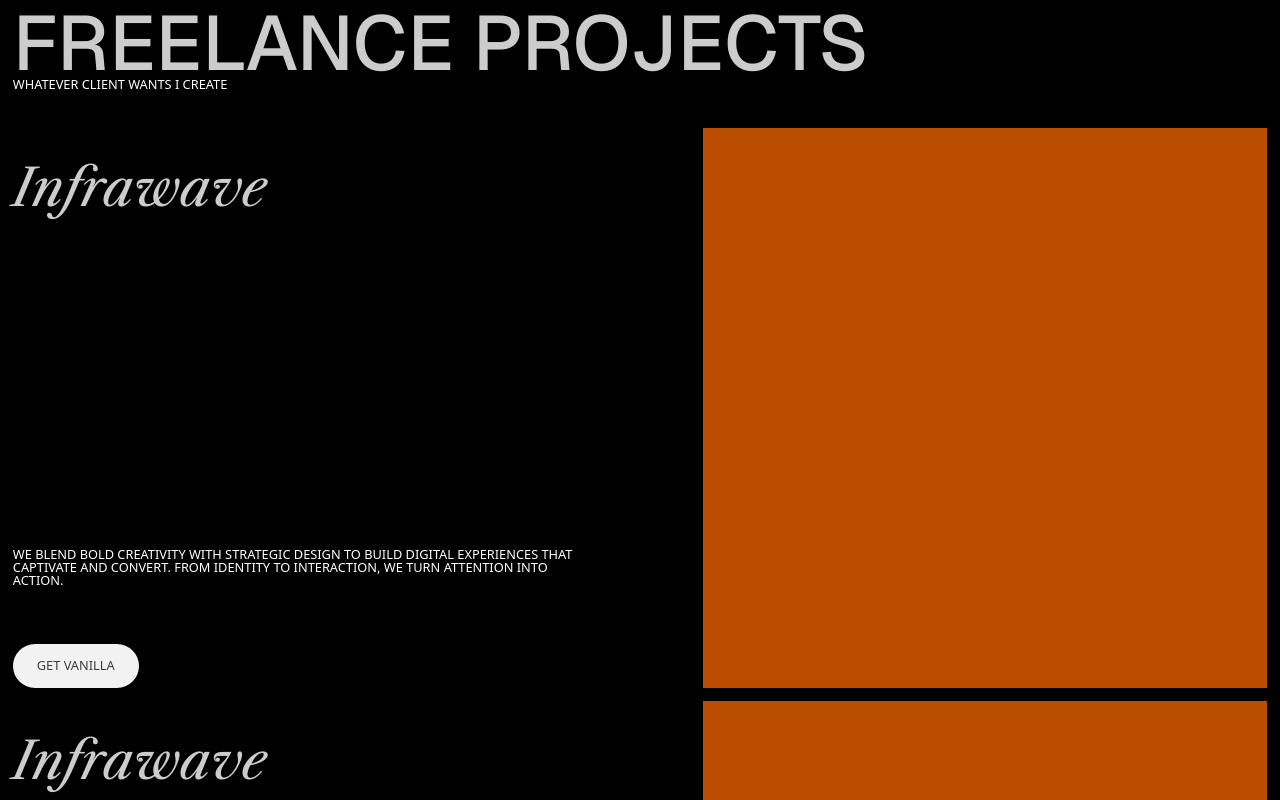
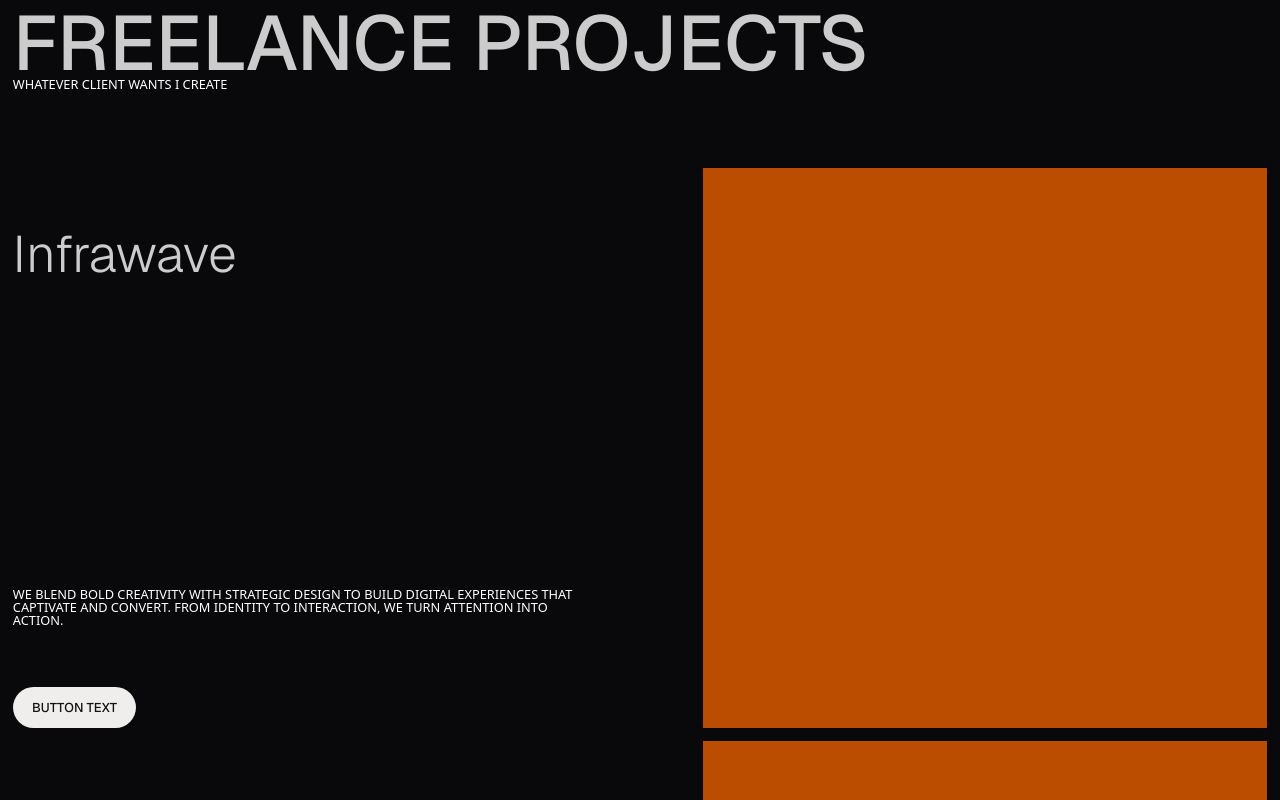
Before and after one commit to root-pik4chu/personalPortfollio, a React (Vite) app: page / in a window 1280 px wide. Shown: the part 920-1720 px from the top of the page. Built offline with nearby package versions, Linux system fonts and the light colour scheme.

Commit message:
service section

```diff
--- a/src/Pages/HomePage.jsx
+++ b/src/Pages/HomePage.jsx
@@ -6,7 +6,24 @@
 import imagesData from "../images/heroSectionImages";
 import Button_component from "../components/ButtonComponent/Button_component";
 import SplitButton from "../components/anotherButton/SplitButton";
+import video1 from "../assets/video1.mp4";
 const HomePage = () => {
+  const skillsData = [
+  {
+    id: "01",
+    title: "Frontend Development",
+    stack: ["React", "Next.js", "HTML", "CSS", "JavaScript"],
+    description:
+      "Crafting clean, responsive, and interactive interfaces. Bringing designs to life with code that flows. Passionate about making the web feel smooth, fast, and fun.",
+  },
+  {
+    id: "02",
+    title: "UI/UX Design",
+    stack: ["Figma", "Wireframes", "Prototyping", "User Flows", "Accessibility"],
+    description:
+      "Designing experiences that feel natural and intuitive. From wireframes to polished visuals, I focus on both aesthetics and usability to create delightful user journeys.",
+  },
+];
   return (
     <div>
       <div className="w-full h-[80vh]  text-zinc-50">
@@ -76,7 +93,7 @@
         </div>
       </div>
       {/* projects */}
-      <div className="w-full h-[260vh] text-white">
+      <div className="w-full h-[230vh] text-white">
         <div className="space"></div>
         <div className="w-full h-[15vh]">
           <div className="text-[6vw]  uppercase leading-[5.5vw] ">
@@ -85,8 +102,11 @@
           <div className="">
             <p>Whatever Client Wants i Create </p>
           </div>
+
+
         </div>
-        {/* <div className="space"></div> */}
+        <div className="space_1"></div>
+
         <div className="w-full h-[220vh] flex flex-col gap-[1vw]">
           {[1, 2, 3].map(() => {
             return (
@@ -94,7 +114,7 @@
                 <div className="w-full h-full flex justify-between">
                   <div className="w-[45%] h-full ">
                     <div className="w-full h-full flex flex-col justify-between">
-                      <div className="up w-full h-[30%] pt-[3vw]">
+                      <div className="up w-full h-[30%] pt-[5vw]">
                         <h2>infrawave</h2>
                       </div>
                       <div className="down w-full h-[25%] ">
@@ -105,7 +125,7 @@
                             convert. From identity to interaction, we turn
                             attention into action.
                           </p>
-                          <ButtonComponent />
+                          <SplitButton />
                         </div>
                       </div>
                     </div>
@@ -117,24 +137,59 @@
           })}
         </div>
       </div>
-        {/* more porjects */}
-        <div className="w-full  text-white flex items-center justify-end gap-[2vw] uppercase">
-          <h3 className=" text-white ">remaining projects are here ... </h3>
-          <button className="bg-white text-black px-[1vw] py-[0.5vw] text-[1vw] rounded uppercase" >more porjects</button>
+      <div className="space"></div>
+      {/* more porjects */}
+
+
+      {/* services */}
+      <div className="w-full h-[130vh] text-white">
+        <div className="space"></div>
+        <h1>services</h1>
+        {/* <p>things i can do </p> */}
+        <div className="space_1"></div>
+
+        {
+            <div className="w-full text-white border-b">
+      {skillsData.map((item, index) => (
+        <div
+          key={index}
+          className="w-full h-[40vh] px-[10vw] flex border-t"
+        >
+          <div className="w-1/2 py-[2vw] flex items-start">
+            <h2>{item.id}</h2>
+          </div>
+          <div className="w-1/2 flex flex-col justify-between py-[2vw]">
+            <div>
+              <h3 className="text-xl font-semibold mb-2">{item.title}</h3>
+              <div className="flex flex-wrap items-center gap-3 mb-4">
+                {item.stack.map((tech, i) => (
+                  <div key={i} className="flex items-center gap-2">
+                    <h4 className="text-sm capitalize">{tech}</h4>
+                    {i < item.stack.length - 1 && (
+                      <div className="w-1 h-1 rounded-full bg-white" />
+                    )}
+                  </div>
+                ))}
+              </div>
+              <p className="text-sm leading-relaxed">{item.description}</p>
+            </div>
+            <div>
+              <SplitButton />
+            </div>
+          </div>
         </div>
-      {/* scroller */}
-          <div className="w-full h-[50vh] ">
-        <Button_component />
-
-          </div>
-      {/* services */}
-      <div className="w-full h-screen flex items-center justify-center">
-        <SplitButton />
+      ))}
+    </div>
+          }
       </div>
       {/* yo */}
 
       {/* testimonials */}
+      <div className="w-full h-screen bg-red-800">
 
+
+
+      </div>
       {/* footer */}
     </div>
   );
--- a/src/components/Navbar.jsx
+++ b/src/components/Navbar.jsx
@@ -2,6 +2,7 @@
 import Sahil from "../../public/Sahil.svg";
 import { NavLink } from "react-router";
 import Button_component from "../components/ButtonComponent/Button_component";
+import SplitButton from "./anotherButton/SplitButton";
 
 const Navbar = () => {
   return (
@@ -25,7 +26,9 @@
       </div>
       <div className="w-1/6  h-[20vh] customFlex text-white">
         {/* <button className="border px-[1.5vw] py-[1vh] rounded-full">contact us</button> */}
-                <Button_component />
+                {/* <Button_component />  */}
+        <SplitButton />
+
 
       </div>
     </div>
--- a/src/index.css
+++ b/src/index.css
@@ -7,6 +7,10 @@
 @font-face {
    font-family: s2;
    src: url(../fonts/GEIST-MEDIUM.TTF);
+}
+@font-face {
+   font-family: s4;
+   src: url(../fonts/GEIST-LIGHT.TTF);
 }
 @font-face {
    font-family: s3;
@@ -39,7 +43,10 @@
    height: 10vw;
    /* background: red; */
 }
-
+.space_1{
+   width: full;
+   height: 5vh;
+}
 p{
 
    text-transform: uppercase;
@@ -60,14 +67,33 @@
 
 h2{
    color: #cccccc;
-   font-family: s3;
-   font-weight: 500;
+   font-family: s4;
+   font-weight: 100;
    font-size: 4vw;
    line-height: 3.5vw;
    text-transform: capitalize;
-   font-style: italic;
+   /* font-style: italic; */
 }
 
+h3{
+
+   font-family: s4;
+   font-weight: 100;
+   font-size: 3vw;
+   line-height: 3.5vw;
+   text-transform: capitalize;
+   /* font-style: italic; */
+}
+
+h4{
+
+   font-family: s2;
+   font-weight: 200;
+   font-size: 1vw;
+   line-height: 1.5vw;
+   text-transform: capitalize;
+   /* font-style: italic; */
+}
 
 
 
@@ -80,8 +106,7 @@
 .button {
   position: relative;
   display: inline-flex;
-  padding: 1em 2em;
-  border-radius: 100px;
+  padding: 0.9vw 1.5vw;
   cursor: pointer;
   text-decoration: none;
   color: inherit;
@@ -98,35 +123,32 @@
 
 .p-reg {
   margin: 0;
-  font-size: 1rem;
+
   line-height: 1.4;
 }
 
 .button-bg {
   position: absolute;
   inset: 0;
-  border-radius: 100px;
+    border-radius: 2vw;
+
   z-index: 1;
   background-color: #efeeec;
   transition: transform var(--animation-default), background-color 0.1s ease-in-out;
 }
 
-.secondary .button-bg {
-  background-color: transparent;
-  border: 1px solid #efeeec;
-}
 
 .button p {
   text-shadow: 0px 1.25em currentColor;
   color: #131313;
 }
 
-.secondary p {
-  color: #efeeec;
-}
+
 
 .button:hover .button-bg {
+
   transform: scale(0.95);
+
 }
 
 .button .single-letter {
--- a/src/layout/RootLayout.jsx
+++ b/src/layout/RootLayout.jsx
@@ -24,7 +24,7 @@
   }, []);
 
   return (
-    <div className="bg-black">
+    <div className="bg-zinc-950">
       <Navbar />
       <div className="w-full px-[1vw]">
         <Outlet />
```
Also changed, not shown: 1 other file (tests, documents, lock files or other folders).
